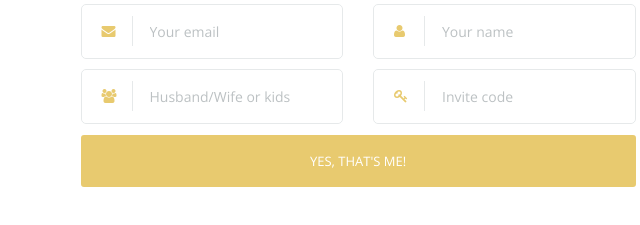
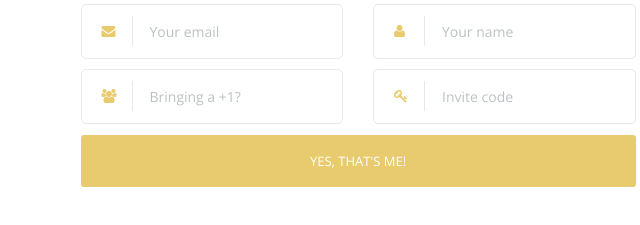
Before and after one commit to truthmonkey/2chesterway, a website: page index.html in a window 1280 px wide. Shown: the part 3001-3226 px from the top of the page, 282-922 px from the left. Drawn offline with nearby package versions, Linux system fonts and the light colour scheme; some packages are replaced by stand-ins of ours; files whose address does not match are found by name.

Commit message:
Update index.html

```diff
--- a/index.html
+++ b/index.html
@@ -232,8 +232,8 @@
                         <div class="col-md-6 col-sm-6">
                             <div class="form-input-group">
                                 <i class="fa fa-users"></i><input type="number" name="extras" class="" min="0"
-                                                                  max="4"
-                                                                  placeholder="Husband/Wife or kids"
+                                                                  max="2"
+                                                                  placeholder="Bringing a +1?"
                                                                   required>
                             </div>
                         </div>
```
